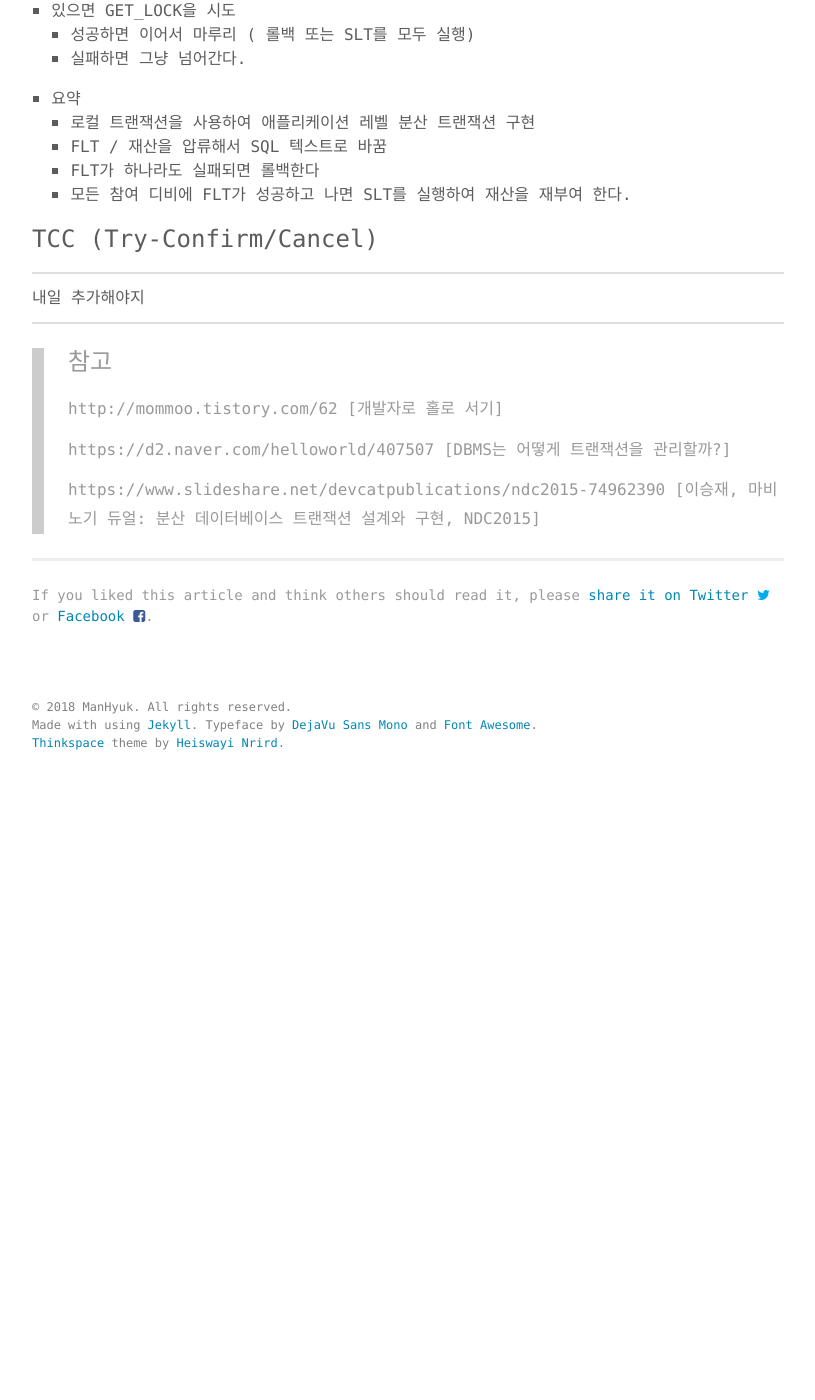
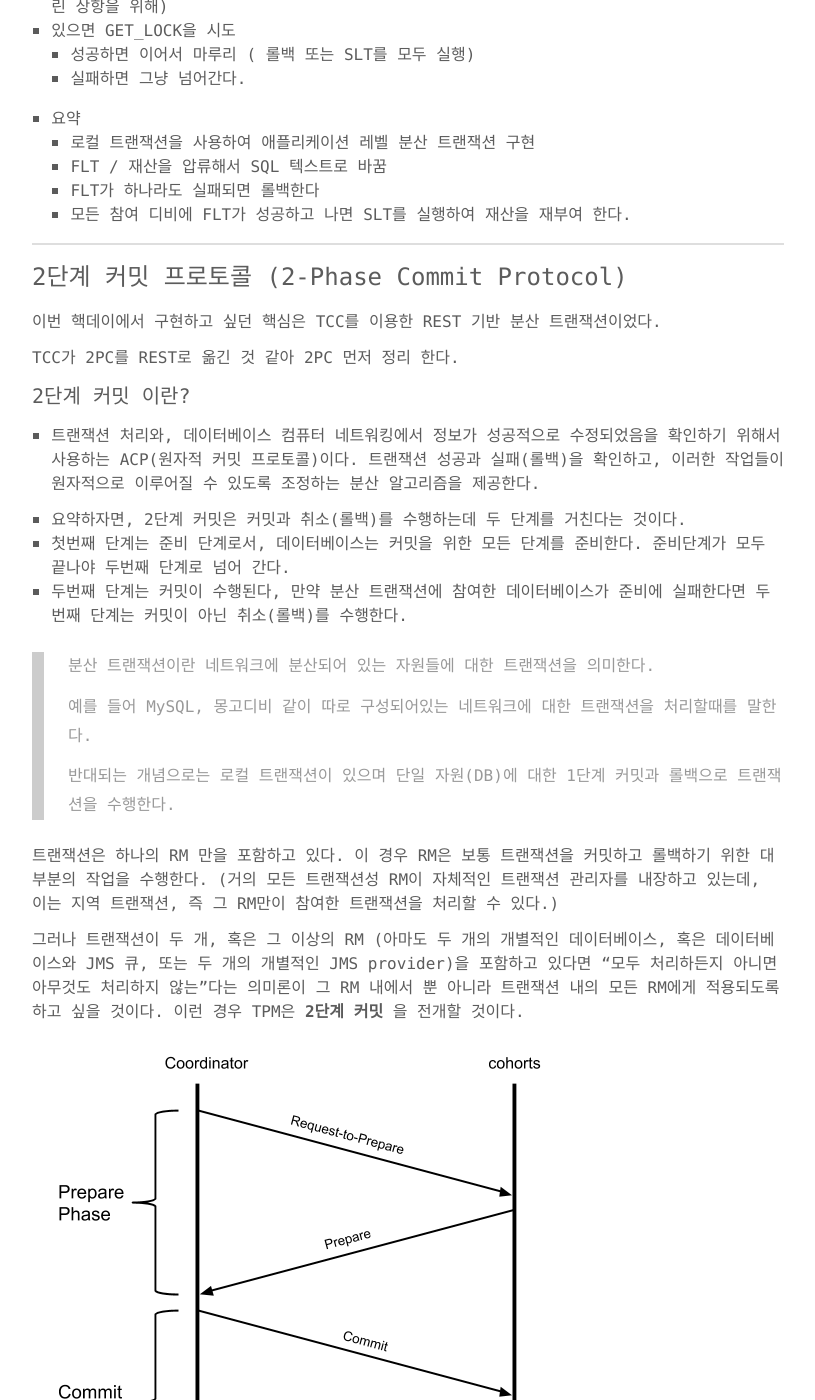
Before and after one commit to ManHyuk/ManHyuk.github.io, a Jekyll site: the page built from _posts/2018-05-20-transaction.md, in a window 1280 px wide and 1400 px high, scrolled down 3850 px. Shown: the whole window, without its empty margins (232-1047 px from the left). Built offline with Jekyll 4.4.1, drawn with Linux system fonts in a browser that asks for light colours; before the commit the page ends 4651 px from its top, so only the background shows below that; some of the changed text lies outside the part shown.

Commit message:
edit transasction.md 2pc

```diff
--- a/_posts/2018-05-20-transaction.md
+++ b/_posts/2018-05-20-transaction.md
@@ -10,9 +10,9 @@ keywords: ""
 
 먼저 미래의 나를 믿지 못하기에 미리 트랜잭션이 무엇인지 간단히 정의를 하고 넘어 가기로 하겠다.
 
+---
+### 트랜잭션?
 
-### 트랜잭션?
----
 
 트랜잭션(Transaction 이하 트랜잭션)이란, 데이터베이스의 상태를 변화시키기 해서 수행하는 작업의 단위를 뜻한다.
 
@@ -26,8 +26,9 @@ SELECT, INSERT, DELETE, UPDATE
 
 작업단위는 많은 질의어 명령문들을 사람이 정하는 기준에 따라 정하는 것을 의미한다.
 
+---
 ### 트랜잭션 특징
----
+
 
 트랜잭션의 특징은 크게 4가지로 구분된다.
 
@@ -41,8 +42,10 @@ SELECT, INSERT, DELETE, UPDATE
 
 > 학교에서 디비 수업을 듣지 못한 나도 들어본 **ACID**
 
+---
+### 분산 데이터베이스 트랜잭션
 
-### 분산 데이터베이스 트랜잭션
+
 네트워크로 물린 여러 데이터베이스가 참여 한다.
 
 A의 데이터는 A-a 라는 디비에 있고, B의 데이터는 B-b 라는 디비에 있다면
@@ -130,7 +133,7 @@ SQL 쿼리 텍스트를 이용 하는 이유
   - 넘겨주기로 한 재산을 가압류 하는 컨셉
     - 거래가 취소되면 가압류를 푼다 -> 롤백 쿼리 실행.
     - 거래중에는 내가 함부로 처분 못한다 -> 실제 행을 지웠기 때문에
-3. SLt를 해야 할 때 해야 할 일을 SQL 쿼리로 기록해 둔다.
+3. SLT를 해야 할 때 해야 할 일을 SQL 쿼리로 기록해 둔다.
     - 넘겨받아야할 재산을 계약서에 명시하는 컨셉
       - 아직 내 소유인것이 아니다 -> 실제 행이 추가되지 않음.
       - 계약서에 쓰인대로 이행하면 내 재산이 된다.
@@ -163,11 +166,63 @@ SQL 쿼리 텍스트를 이용 하는 이유
   - 모든 참여 디비에 FLT가 성공하고 나면 SLT를 실행하여 재산을 재부여 한다.
 
 
+---
+### 2단계 커밋 프로토콜 (2-Phase Commit Protocol)
+
+
+이번 핵데이에서 구현하고 싶던 핵심은 TCC를 이용한 REST 기반 분산 트랜잭션이었다.
+
+TCC가 2PC를 REST로 옮긴 것 같아 2PC 먼저 정리 한다.
+
+#### 2단계 커밋 이란?
+  - 트랜잭션 처리와, 데이터베이스 컴퓨터 네트워킹에서 정보가 성공적으로 수정되었음을 확인하기 위해서 사용하는 ACP(원자적 커밋 프로토콜)이다. 트랜잭션 성공과 실패(롤백)을 확인하고, 이러한 작업들이 원자적으로 이루어질 수 있도록 조정하는 분산 알고리즘을 제공한다.
+
+  - 요약하자면, 2단계 커밋은 커밋과 취소(롤백)를 수행하는데 두 단계를 거친다는 것이다.
+  - 첫번째 단계는 준비 단계로서, 데이터베이스는 커밋을 위한 모든 단계를 준비한다. 준비단계가 모두 끝나야 두번째 단계로 넘어 간다.
+  - 두번째 단계는 커밋이 수행된다, 만약 분산 트랜잭션에 참여한 데이터베이스가 준비에 실패한다면 두번째 단계는 커밋이 아닌 취소(롤백)를 수행한다.
+
+  > 분산 트랜잭션이란 네트워크에 분산되어 있는 자원들에 대한 트랜잭션을 의미한다.
+  >
+  > 예를 들어 MySQL, 몽고디비 같이 따로 구성되어있는 네트워크에 대한 트랜잭션을 처리할때를 말한다.
+  >
+  > 반대되는 개념으로는 로컬 트랜잭션이 있으며 단일 자원(DB)에 대한 1단계 커밋과 롤백으로 트랜잭션을 수행한다.
+
+트랜잭션은 하나의 RM 만을 포함하고 있다. 이 경우 RM은 보통 트랜잭션을 커밋하고 롤백하기 위한 대부분의 작업을 수행한다. (거의 모든 트랜잭션성 RM이 자체적인 트랜잭션 관리자를 내장하고 있는데, 이는 지역 트랜잭션, 즉 그 RM만이 참여한 트랜잭션을 처리할 수 있다.)
+
+그러나 트랜잭션이 두 개, 혹은 그 이상의 RM (아마도 두 개의 개별적인 데이터베이스, 혹은 데이터베이스와 JMS 큐, 또는 두 개의 개별적인 JMS provider)을 포함하고 있다면 "모두 처리하든지 아니면 아무것도 처리하지 않는"다는 의미론이 그 RM 내에서 뿐 아니라 트랜잭션 내의 모든 RM에게 적용되도록 하고 싶을 것이다. 이런 경우 TPM은 **2단계 커밋** 을 전개할 것이다.
+
+![2PC](/images/transaction/2pc.png)
+
+> Coordinator(트랜잭션 관리자, TM), Cohorts(자원 관리자, RM)
+
+
+
+#### 2단계 커밋 흐름 예시
+1. TM은 '트랜잭션 시작' 이라는 내용을 로그파일에 작성하고, RM에게 트랜잭션에 대한 요청을 보낸다.
+2. RM들은 참여하고 있는 디비는 자신의 로그에 트랜잭션을 기재하고 다른 사용자가 접근 못하게 락을 설정하고 작업을 수행한 뒤 커밋할 준비가 되었다고 TM에게 응답한다.
+3. TM은 커밋할 준비가 되었다는 메세지를 받고 '트랜잭선 종료'를 로그에 기록한 뒤, RM들에게 커밋 하라고 통보한다.
+4. RM들은 이 사실을 트랜잭션 로그에 기록한뒤 커밋을 하고 락을 푼다.
+5. 만약 커밋하기전에 참여 RM중 문제가 발생하면 TM은 롤백하라고 RM들에게 통보한다.
+
+
+더 간단한 예시
+  - 결혼식에서 신랑, 신부에게 '결혼에 동의하십니까?' 를 묻는다.
+  - 신랑, 신부 모두가 '예' 라고 대답한다면 결혼이 성립된다 (커밋)
+  - 모두가 '아니오'라고 대답하거나 둘중 한명이 '아니오'라고 대답한다면 (롤백)
+  - 누가 먼저 '예' 라고 대답했는지는 중요하지 않다, 왜냐하면 한 사람은 결혼하고 다른 쪽은 결혼하지 않은 상태로 남을일은 없어야 하기 때문.
+
+
+> RM: Resource Manager(자원 관리자) 여기서는 간단하게 데이터베이스라고 생각하자
+>
+> AP: Application Program
+>
+> TM: Transaction Manager(트랜잭션 관리자)
+
+
+
+
 ### TCC (Try-Confirm/Cancel)
 ---
-
-내일 추가해야지
-
 
 
 
@@ -184,3 +239,5 @@ SQL 쿼리 텍스트를 이용 하는 이유
 > https://d2.naver.com/helloworld/407507 [DBMS는 어떻게 트랜잭션을 관리할까?]
 >
 > https://www.slideshare.net/devcatpublications/ndc2015-74962390 [이승재, 마비노기 듀얼: 분산 데이터베이스 트랜잭션 설계와 구현, NDC2015]
+>
+> http://blog.daum.net/ipajama/37 [2단계 커밋]
```
Also changed, not shown: images/transaction/2pc.png (added).
